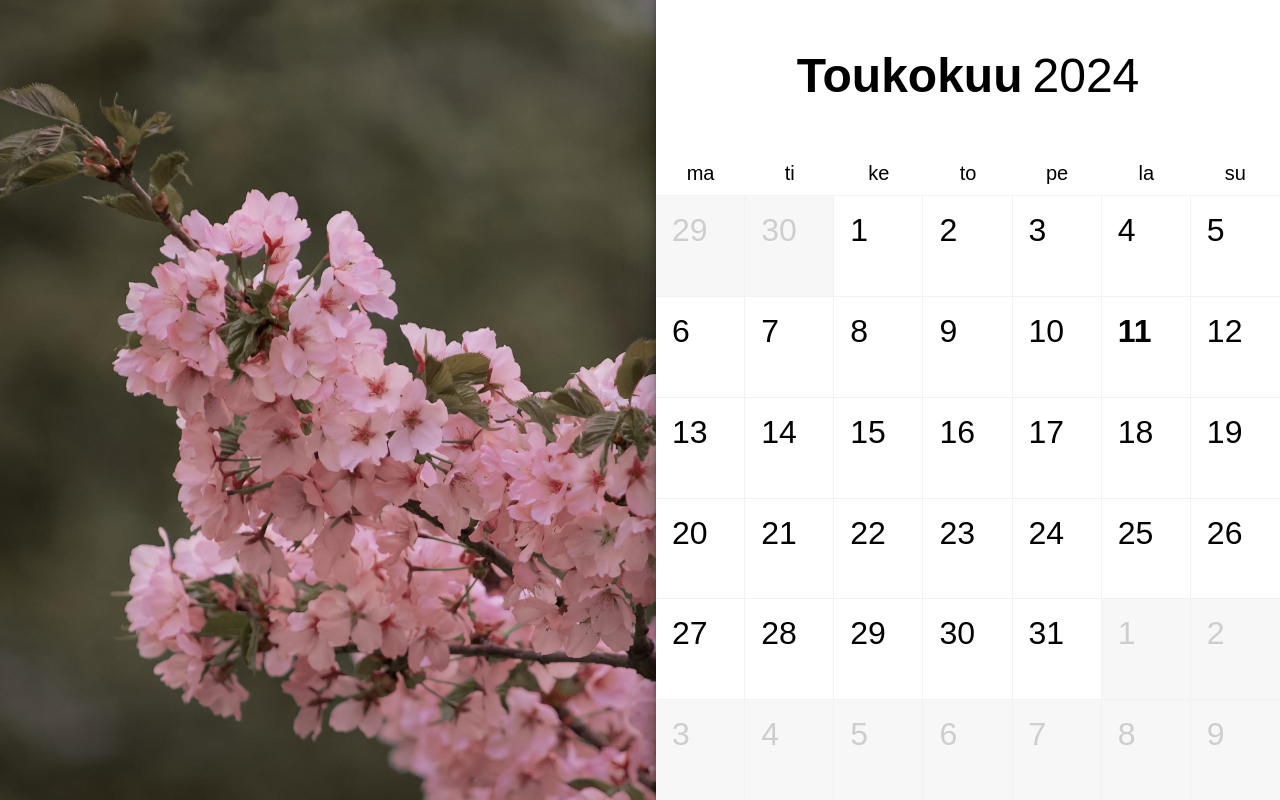
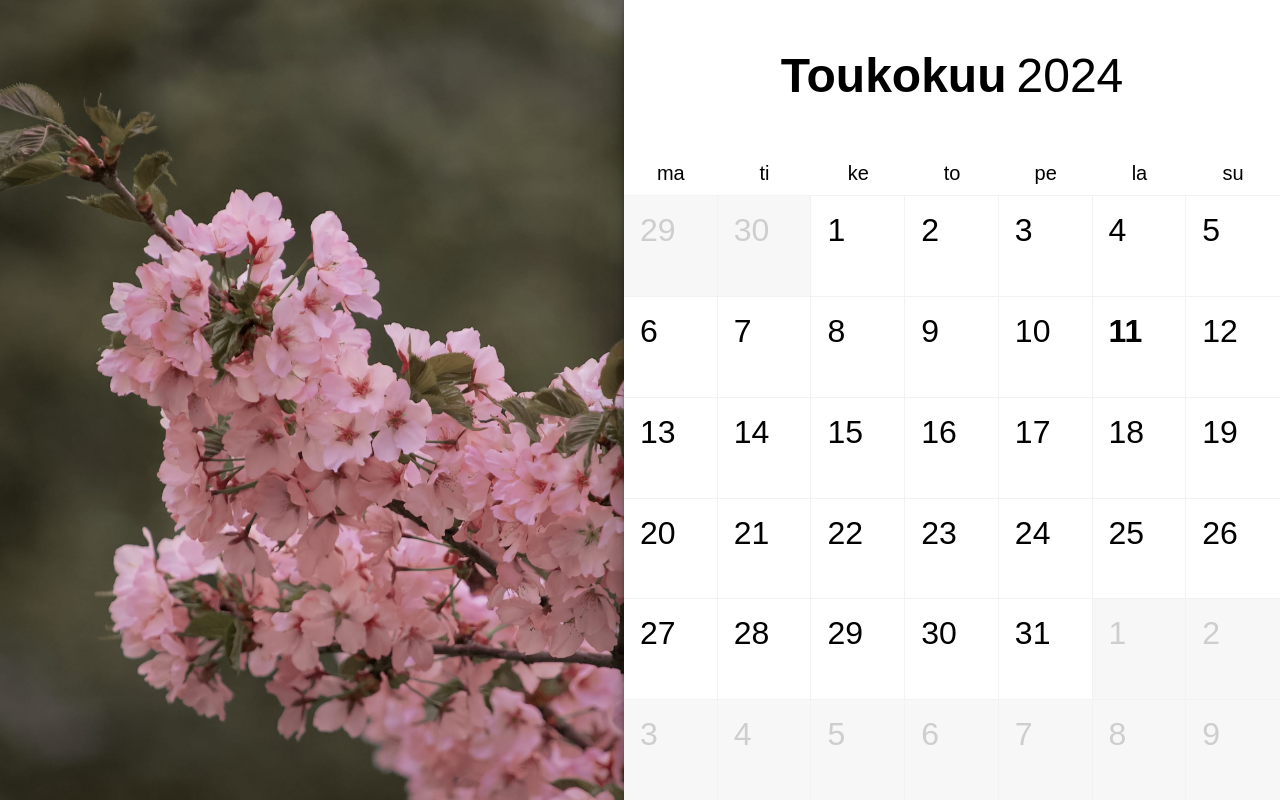
Before and after one commit to tu0m/kalenteri, a React (Vite) app: page / in a window 1280 px wide. Built offline with nearby package versions, Linux system fonts and the light colour scheme.

Commit message:
Layout fix attempts for mobile devices

```diff
--- a/src/style.css
+++ b/src/style.css
@@ -24,7 +24,7 @@ body {
   padding: 0;
   margin: 0;
 
-  height: 100vh;
+  height: 100%;
 }
 
 /* TEXT STYLES */
@@ -63,14 +63,15 @@ h1 {
   flex-direction: column;
 
   height: 100%;
-  min-width: 393px;
+  min-width: 360px;
 }
 
-@media (min-aspect-ratio: 0.78) {
+@media (min-aspect-ratio: 0.82) {
   /* landscape layout */
 
   #root {
     flex-direction: row;
+    min-height: 800px;
   }
 }
 
@@ -97,7 +98,7 @@ h1 {
 
   background-color: var(--color-bg);
 
-  aspect-ratio: 0.78;
+  aspect-ratio: 0.82;
 
   /* https://shadows.brumm.af/ */
   box-shadow:
```
